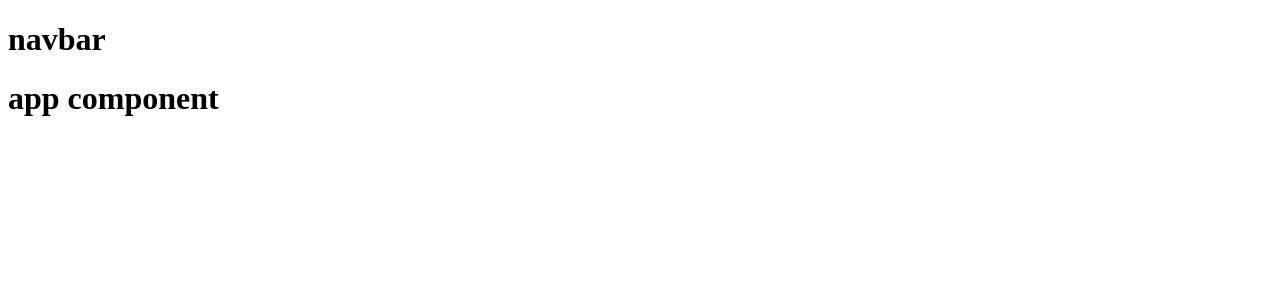
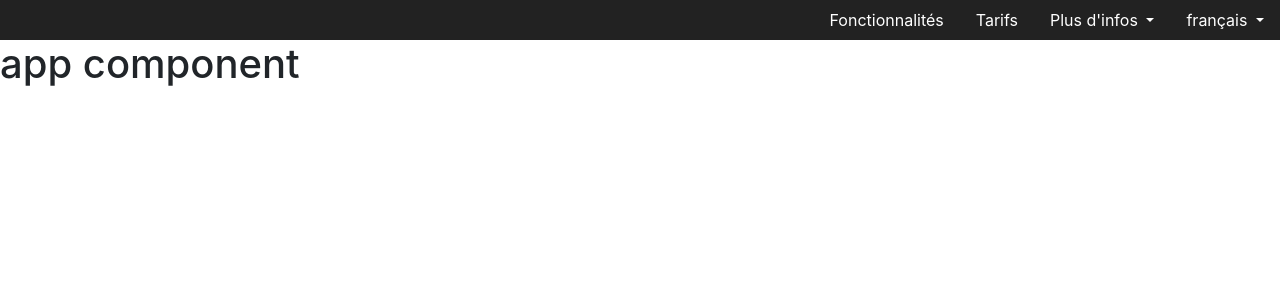
Before and after one commit to JeanNguon/sowesign-front, an Angular app: page / in a window 1280 px wide. Shown: the top 300 px of the page. Built offline with nearby package versions, Linux system fonts and the light colour scheme.

Commit message:
navbar + language choice

```diff
--- a/src/index.html
+++ b/src/index.html
@@ -1,5 +1,6 @@
 <!doctype html>
 <html lang="en">
+
 <head>
   <meta charset="utf-8">
   <title>Sowesign</title>
@@ -7,9 +8,19 @@
 
   <meta name="viewport" content="width=device-width, initial-scale=1">
   <link rel="icon" type="image/x-icon" href="favicon.ico">
+  <link rel="stylesheet" href="https://stackpath.bootstrapcdn.com/bootstrap/4.1.1/css/bootstrap.min.css" integrity="sha384-WskhaSGFgHYWDcbwN70/dfYBj47jz9qbsMId/iRN3ewGhXQFZCSftd1LZCfmhktB"
+    crossorigin="anonymous">
 </head>
+
 <body>
 
   <app-root></app-root>
+  <script src="https://code.jquery.com/jquery-3.3.1.slim.min.js" integrity="sha384-q8i/X+965DzO0rT7abK41JStQIAqVgRVzpbzo5smXKp4YfRvH+8abtTE1Pi6jizo"
+    crossorigin="anonymous"></script>
+  <script src="https://cdnjs.cloudflare.com/ajax/libs/popper.js/1.14.3/umd/popper.min.js" integrity="sha384-ZMP7rVo3mIykV+2+9J3UJ46jBk0WLaUAdn689aCwoqbBJiSnjAK/l8WvCWPIPm49"
+    crossorigin="anonymous"></script>
+  <script src="https://stackpath.bootstrapcdn.com/bootstrap/4.1.1/js/bootstrap.min.js" integrity="sha384-smHYKdLADwkXOn1EmN1qk/HfnUcbVRZyYmZ4qpPea6sjB/pTJ0euyQp0Mk8ck+5T"
+    crossorigin="anonymous"></script>
 </body>
+
 </html>
--- a/src/layout/navbar/navbar.component.css
+++ b/src/layout/navbar/navbar.component.css
@@ -0,0 +1,7 @@
+.sws-navbar{
+    background-color: #222222;
+
+}
+.sws-navbar a {
+    color: white;
+}
--- a/src/layout/navbar/navbar.component.html
+++ b/src/layout/navbar/navbar.component.html
@@ -1 +1,31 @@
-<h1>navbar</h1>
+<ul class="sws-navbar nav justify-content-end">
+  <li class="nav-item">
+    <a class="nav-link" href="#">Fonctionnalités</a>
+  </li>
+  <li class="nav-item">
+    <a class="nav-link" href="#">Tarifs</a>
+  </li>
+  <li class="nav-item dropdown">
+    <a class="nav-link dropdown-toggle" href="#" id="navbarDropdown" role="button" data-toggle="dropdown" aria-haspopup="true"
+      aria-expanded="false">
+      Plus d'infos
+    </a>
+    <div class="dropdown-menu" aria-labelledby="navbarDropdown">
+      <a class="dropdown-item" href="#">Action</a>
+      <a class="dropdown-item" href="#">Another action</a>
+      <div class="dropdown-divider"></div>
+      <a class="dropdown-item" href="#">Something else here</a>
+    </div>
+  </li>
+  <li class="nav-item dropdown">
+    <a class="nav-link dropdown-toggle" href="#" id="navbarDropdown" role="button" data-toggle="dropdown" aria-haspopup="true"
+      aria-expanded="false">
+      {{selectedLanguage}}
+    </a>
+    <div class="dropdown-menu" aria-labelledby="navbarDropdown">
+      <div *ngFor="let lang of languageList">
+        <span class="dropdown-item" (click)="setLanguage(lang)" href="#">{{lang}}</span>
+      </div>
+    </div>
+  </li>
+</ul>
--- a/src/layout/navbar/navbar.component.ts
+++ b/src/layout/navbar/navbar.component.ts
@@ -6,5 +6,15 @@ import { Component } from '@angular/core';
   styleUrls: ['./navbar.component.css']
 })
 export class NavbarComponent {
-  title = 'navbar';
+  public languageList:string[] = ["français","english"];
+  public selectedLanguage: string;
+
+  ngOnInit(): void {
+    this.selectedLanguage = "français";
+    console.log(this.languageList);
+  }
+  setLanguage(language:string){
+    console.log(language);
+    this.selectedLanguage = language;
+  }
 }
```
